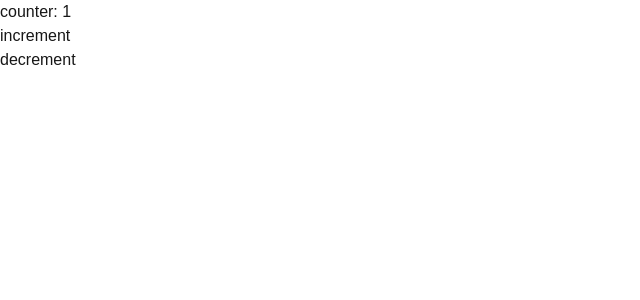
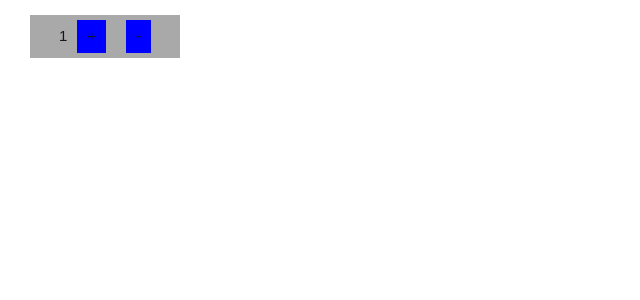
Before and after one commit to jinna0701/cprg306-assignments, a Next.js app: page /week-4 in a window 1280 px wide. Shown: the top 300 px of the page, without its empty margins (0-640 px from the left). Built offline with nearby package versions, Linux system fonts and the light colour scheme.

Commit message:
week4
week4

```diff
--- a/app/page.js
+++ b/app/page.js
@@ -10,7 +10,7 @@ export default function Page() {
       <div>
         <br />
         <Link href="/week-3">Week 3 Assignments</Link>
-        <br />
+        <br /><br></br>
         <Link href="/week-4">Week 4 Assignments</Link>
         <br />
       </div>
--- a/app/week-4/new-item.js
+++ b/app/week-4/new-item.js
@@ -9,6 +9,7 @@ export default function Counter() {
 const[ quantity, setQuantity] = useState(1);
 
 const increment = () => {
+  if (quantity < 20)
     setQuantity(quantity + 1);
 }
 const decrement = () => {
@@ -16,10 +17,14 @@ const decrement = () => {
 }
 
   return (
-    <div>
-      <p>counter: {quantity}</p>
-      <p>  <button onClick={increment}>increment</button></p>
-       <p> <button onClick={decrement}>decrement</button></p>
+    <div style={{ margin: '5px', padding: '5px', width: "200px", height: "100px", display: "flex", flexDirection: "column", alignItems: "center" }}>
+      <p style={{ margin: '5px', padding: '5px', fontSize: 15, backgroundColor: "darkgrey", width: "150px", textAlign: "center" }}>{quantity}
+
+      <button onClick={increment} style={{ marginLeft: "10px", backgroundColor: "blue", padding: "5px 10px" }}>+</button>
+      <button onClick={decrement} style={{ marginLeft: "20px", backgroundColor: "blue", padding: "5px 10px" }}>-</button>
+       </p>
     </div>
   )
 }
+
+//<button onClick ={increment} className="w-20  bg-blue-600 rounded-md hover:bg-blue-300 active:bg-yellow-300"> Increment</button>
```
